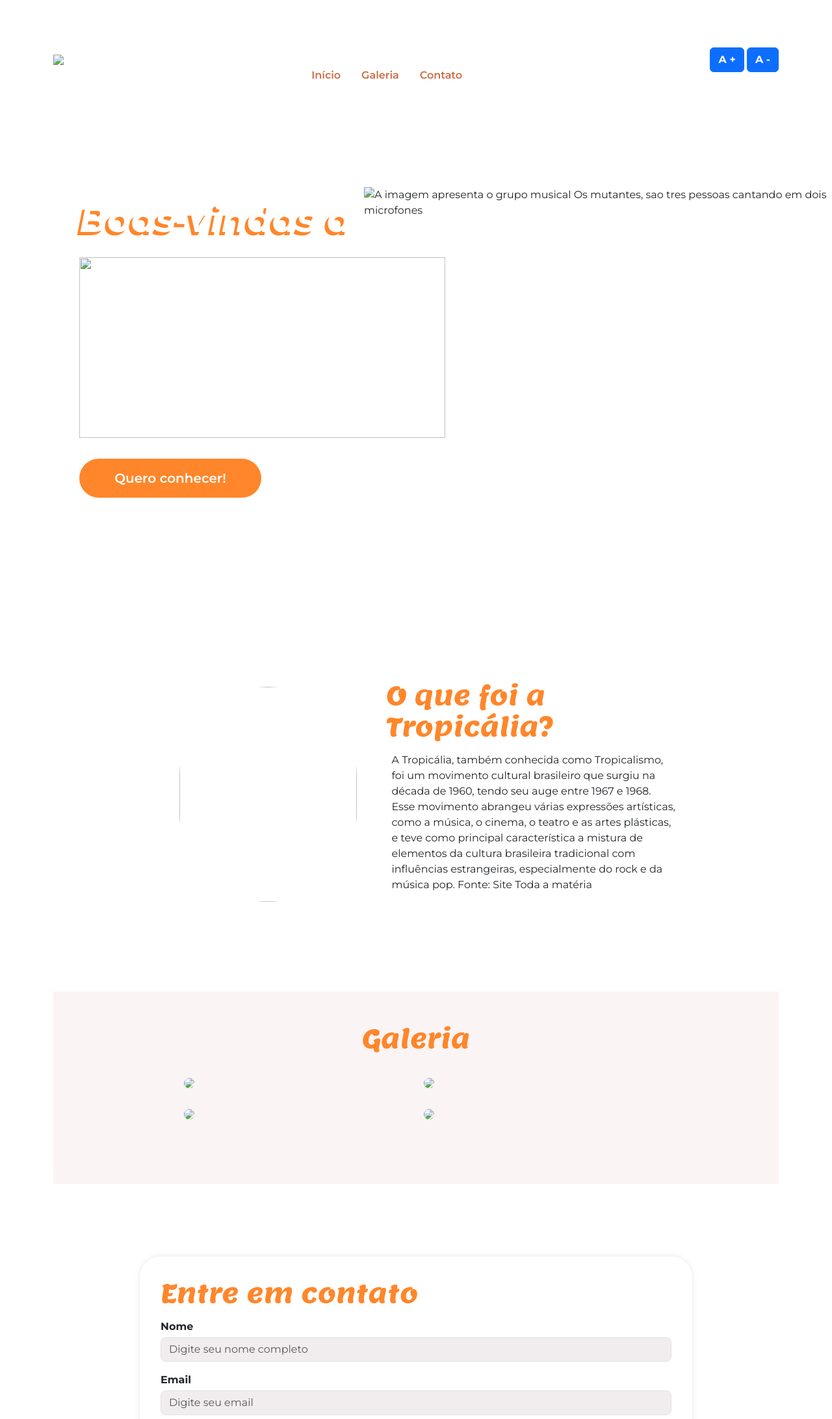
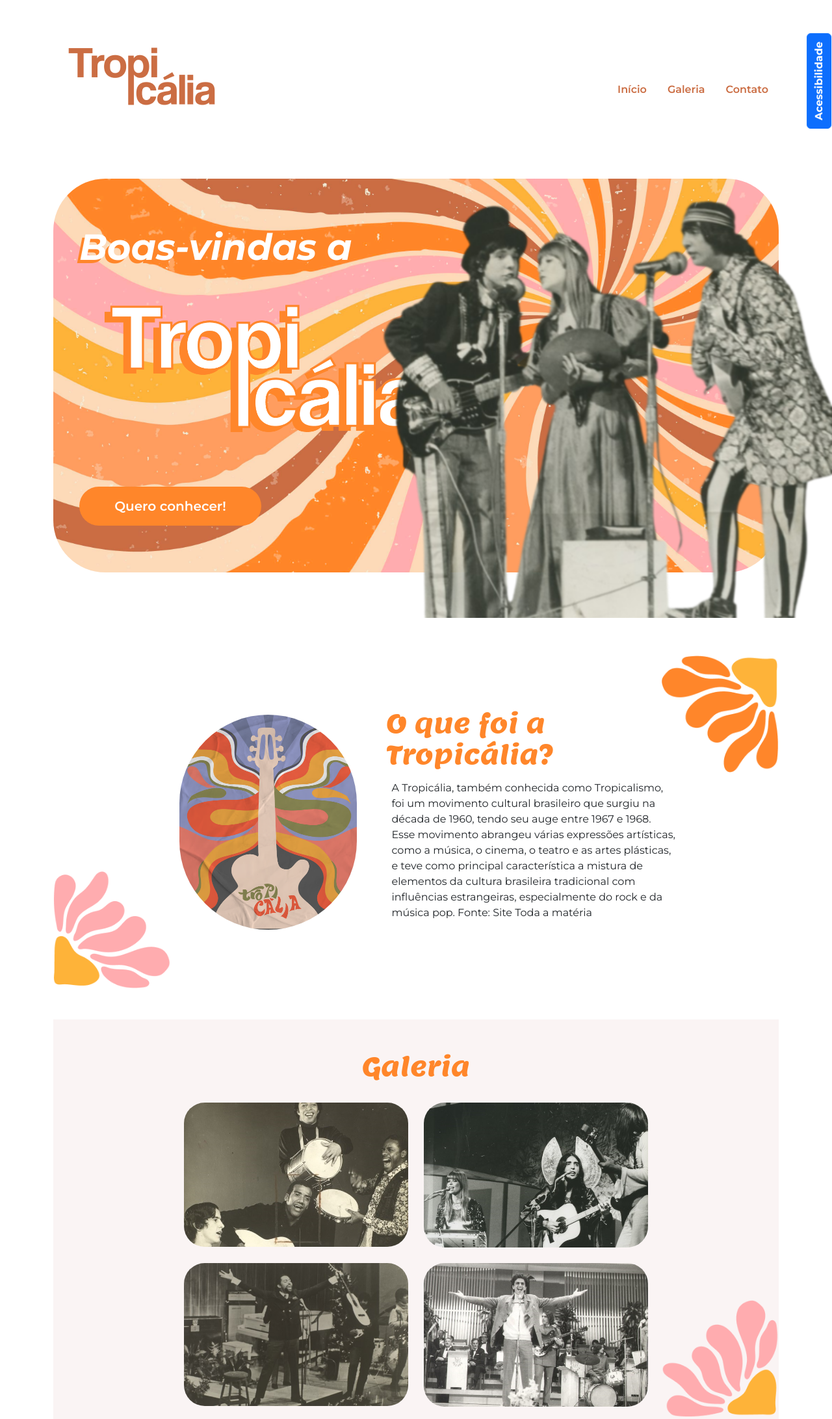
Before and after one commit to gustavodoberstein/Tropicalia, a plain HTML site: page index.html in a window 1280 px wide. Shown: the top 2184 px of the page at 65% size. Drawn offline with nearby package versions, Linux system fonts and the light colour scheme.

Commit message:
Add files via upload

```diff
--- a/index.html
+++ b/index.html
@@ -7,15 +7,16 @@
     <link rel="preconnect" href="https://fonts.googleapis.com">
     <title>Tropicália</title>
     <link href="https://cdnjs.cloudflare.com/ajax/libs/bootstrap/5.3.3/css/bootstrap.min.css" rel="stylesheet">
-    <link rel="stylesheet" href="https://cdnjs.cloudflare.com/ajax/libs/bootstrap-icons/1.11.3/font/bootstrap-icons.min.css">
+    <link rel="stylesheet"
+        href="https://cdnjs.cloudflare.com/ajax/libs/bootstrap-icons/1.11.3/font/bootstrap-icons.min.css">
     <link rel="stylesheet" href="styles.css">
 </head>
 
 <body>
     <header class=" p-5">
 
-        <nav class="container d-flex justify-content-between align-items-center" >
-            <img src="img/logo.png" class="nav-img " loading="lazy">
+        <nav class="container d-flex justify-content-between align-items-center">
+            <img src="logo.png" class="nav-img " loading="lazy">
             <ul class="nav mt-5">
                 <li class="nav-item"><a class="nav-link" href="#inicio">Início</a></li>
                 <li class="nav-item"><a class="nav-link" href="#galeria">Galeria</a></li>
@@ -23,7 +24,8 @@
             </ul>
 
             <div id="acessibilidade" class="menu-acessibilidade">
-
+                <button id="botao-acessibilidade" class="btn btn-primary rotacao-botao fw-bold">Acessibilidade</button>
+                <div id="opcoes-acessibilidade" class="opcoes-acessibilidade apresenta-lista ">
                     <button id="aumentar-fonte" class="btn btn-primary fw-bold">A +</button>
 
                     <button id="diminuir-fonte" class="btn btn-primary fw-bold">A -</button>
@@ -42,21 +44,21 @@
             <div class="inicio-fundo d-flex justify-content-between align-items-center">
                 <div class="esquerda-conteudo">
                     <h1 class="display-4 text-white fst-italic fw-bold">Boas-vindas a</h1>
-                    <img src="img/logo-2.png" class="mb-3" width="563"
-                        height="278" loading="lazy">
-                    <a href="#tropicalia"
-                        class="btn btn-primary btn-lg botao-inicio fw-semibold">Quero
+                    <img src="logo-2.png" class="mb-3" width="563" height="278" loading="lazy">
+                    <a href="#tropicalia" class="btn btn-primary btn-lg botao-inicio fw-semibold">Quero
                         conhecer!</a>
                 </div>
-                <img src="img/lossy-page1-640px-Os_Mutantes.tif (1).png" alt="A imagem apresenta o grupo musical Os mutantes, sao tres pessoas cantando em  dois microfones" title="Os mutantes - CC0 Domínio Público / Acervo Arquivo Nacional" class="img-fluid img-inicio">
+                <img src="lossy-page1-640px-Os_Mutantes.tif (1).png"
+                    alt="A imagem apresenta o grupo musical Os mutantes, sao tres pessoas cantando em  dois microfones"
+                    title="Os mutantes - CC0 Domínio Público / Acervo Arquivo Nacional" class="img-fluid img-inicio">
 
-              </div>
+            </div>
         </section>
 
         <section id="tropicalia" class="my-5 pt-6 secao-tropicalia">
             <div class="container d-flex align-items-center ">
                 <div class="col-4 d-flex justify-content-center">
-                    <img src="img/image (1).png" class="rounded-pill" alt="" width="273" height="331" loading="lazy">
+                    <img src="image (1).png" class="rounded-pill" alt="" width="273" height="331" loading="lazy">
                 </div>
                 <div class="col-5">
                     <h2>O que foi a Tropicália?</h2>
@@ -75,24 +77,25 @@
 
                 <div class="row justify-content-md-center">
                     <div class="col-md-4">
-                        <img src="img/lossy-page1-640px-Jorge_Ben_e_o_Trio_Mocotó_no_Teatro_da_Lagoa,_1971.tif.jpg"
+                        <img src="lossy-page1-640px-Jorge_Ben_e_o_Trio_Mocotó_no_Teatro_da_Lagoa,_1971.tif.jpg"
                             class="img-fluid rounded-5" loading="lazy">
                     </div>
                     <div class="col-md-4">
-                        <img src="img/lossy-page1-640px-Os_Mutantes_2.tif.jpg" class="img-fluid rounded-5"
+                        <img src="lossy-page1-640px-Os_Mutantes_2.tif.jpg" class="img-fluid rounded-5"
                             loading="lazy">
                     </div>
                 </div>
                 <div class="row mt-4  justify-content-md-center">
                     <div class="col-md-4">
-                        <img src="img/lossy-page1-640px-Gilberto_Gil_nos_anos_1960.tif.jpg" class="img-fluid rounded-5" loading="lazy">
+                        <img src="lossy-page1-640px-Gilberto_Gil_nos_anos_1960.tif.jpg" class="img-fluid rounded-5"
+                            loading="lazy">
                     </div>
                     <div class="col-md-4">
-                        <img src="img/lossy-page1-640px-Caetano_Veloso_no_III_Festival_da_Música_Popular.tif.jpg"
+                        <img src="lossy-page1-640px-Caetano_Veloso_no_III_Festival_da_Música_Popular.tif.jpg"
                             class="img-fluid rounded-5" loading="lazy">
                     </div>
                 </div>
-             </div>
+            </div>
         </section>
 
         <section id="contato">
--- a/script.js
+++ b/script.js
@@ -1,4 +1,12 @@
 document.addEventListener('DOMContentLoaded', function () {
+    const botaoDeAcessibilidade = document.getElementById('botao-acessibilidade')
+    const opcoesDeAcessibilidade = document.getElementById('opcoes-acessibilidade')
+
+    botaoDeAcessibilidade.addEventListener('click', function () {
+        botaoDeAcessibilidade.classList.toggle('rotacao-botao');
+        opcoesDeAcessibilidade.classList.toggle('apresenta-lista')
+
+    })
 
     const aumentaFonteBotao = document.getElementById('aumentar-fonte');
     const diminuiFonteBotao = document.getElementById('diminuir-fonte');
@@ -16,5 +24,4 @@ document.addEventListener('DOMContentLoaded', function () {
         document.body.style.fontSize = `${tamanhoAtualFonte}rem`
 
     })
-
 })
--- a/styles.css
+++ b/styles.css
@@ -3,7 +3,7 @@
 
 :root {
     --laranja-claro: #FF862A;
-}
+ }
 
 body {
     font-size: 1rem;
@@ -27,7 +27,7 @@ section {
 
 .inicio-fundo {
     /* aula 3 */
-    background-image: url('img/4965007.jpg');
+    background-image: url('4965007.jpg');
     /* Substitua pelo caminho da sua imagem */
     background-size: cover;
     background-position: right;
@@ -76,8 +76,8 @@ section {
     padding-top: 5rem;
     margin-top: 3rem;
     margin-bottom: 3rem;
-    background: url('img/flor.png') top right no-repeat,
-        url('img/flor-esquerda.png') bottom left no-repeat;
+    background: url('flor.png') top right no-repeat,
+        url('flor-esquerda.png') bottom left no-repeat;
     background-size: 180px 180px;
     /* Ajuste o tamanho conforme necessário */
 }
@@ -105,12 +105,12 @@ h2 {
 }
 
 .fundo-galeria {
-    background: url('img/flor-bottom-direita.png') bottom right no-repeat;
+    background: url('flor-bottom-direita.png') bottom right no-repeat;
     background-size: 180px 180px;
 }
 
 #contato {
-    background-image: url('img/4965007.jpg');
+    background-image: url('4965007.jpg');
     background-size: cover;
     padding: 4rem 0;
     /* Espaçamento interno para a seção de contato */
@@ -137,3 +137,26 @@ h2 {
 .form-control {
     background-color: #F1EDEF;
 }
+.menu-acessibilidade{
+    position: fixed;
+    top:2rem;
+    right:20px;
+    z-index: 1000;
+}
+.rotacao-botao{
+    transform: rotate(-90deg);
+    transform-origin: right center;
+}
+
+.opcoes-acessibilidade{
+    margin-top:10px;
+    display: flex;
+    flex-direction: column;
+}
+
+.opcoes-acessibilidade button{
+    margin-bottom: 5px;
+}
+.apresenta-lista{
+    display: none;
+}
```
